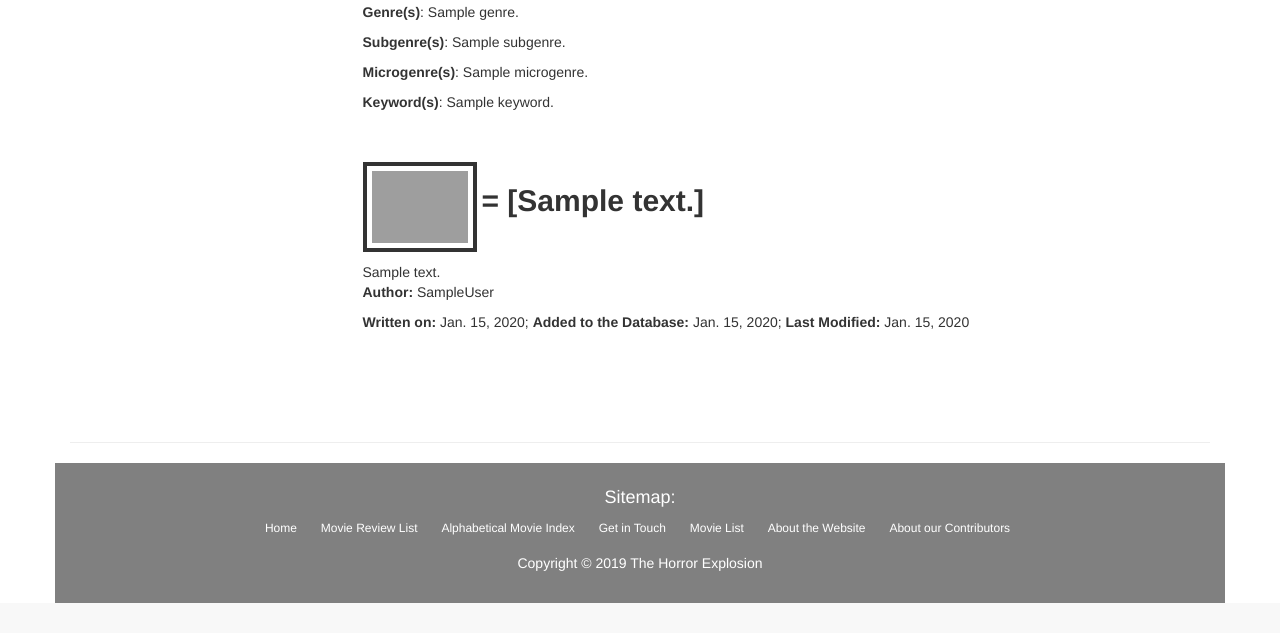
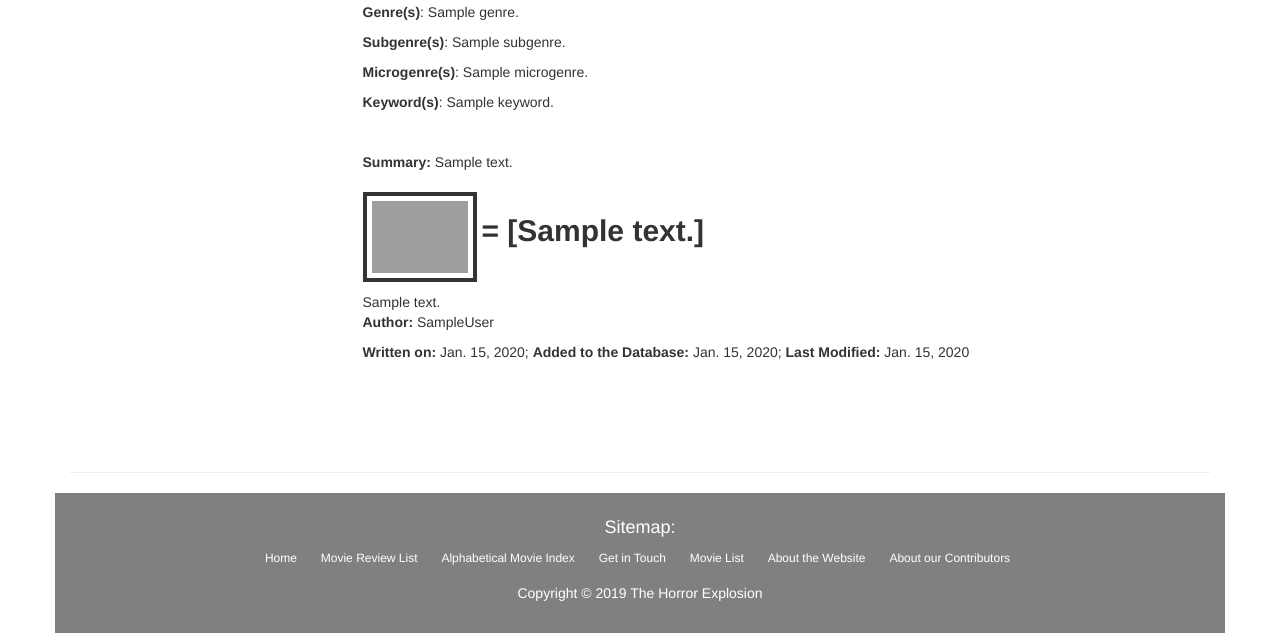
Before and after one commit to UrbanBogger/horrorexplosion, a Django app: template reviews/templates/reviews/televisionseasonreview_detail.html in a window 1280 px wide. Shown: the part 481-1114 px from the top of the page. Before the commit the page ends 1084 px from the top, so only its background shows below. Run offline with Django 3.2, Linux system fonts and the light colour scheme; tables that the repository leaves empty hold one stand-in row (values such as "Sample post"); the template is opened without the code that fills it: values that come from a table or form of the project are taken from there, most other values are stand-ins (such as "Sample title", 1, 10 or a date in 2020); grey boxes marked "Sample" are stand-in pictures; some libraries are stand-ins or nearby versions; grey boxes are pictures that could not be loaded.

Commit message:
Have added the 'Summary' to the TV season and episode review pages

```diff
--- a/reviews/templates/reviews/televisionepisodereview_detail.html
+++ b/reviews/templates/reviews/televisionepisodereview_detail.html
@@ -10,6 +10,9 @@
 
 {% block main_content %}
 {% include "tv_episode_review_header.html" with televisionepisode=televisionepisodereview.reviewed_tv_episode %}
+{% if televisionepisodereview.mov_review_page_description %}
+<p><strong>Summary: </strong>{{ televisionepisodereview.mov_review_page_description }}</p>
+{% endif %}
 {% load static %}
 <img id="star-rating-review" src="{% static '' %}{{ televisionepisodereview.grade.grade_depiction }}" alt="{{ televisionepisodereview.grade.grade_numerical }} stars" height="125" width="125"/><span style="font-size:30px"><strong>= [{{ televisionepisodereview.grade.grade_description }}]</strong></span>
 <div id="review_body">{{ tvepisode_review|safe }}</div>
--- a/reviews/templates/reviews/televisionseasonreview_detail.html
+++ b/reviews/templates/reviews/televisionseasonreview_detail.html
@@ -10,6 +10,9 @@
 
 {% block main_content %}
 {% include "tv_season_review_header.html" with televisionseason=televisionseasonreview.reviewed_tv_season %}
+{% if televisionseasonreview.mov_review_page_description %}
+<p><strong>Summary: </strong>{{ televisionseasonreview.mov_review_page_description }}</p>
+{% endif %}
 {% load static %}
 <img id="star-rating-review" src="{% static '' %}{{ televisionseasonreview.grade.grade_depiction }}" alt="{{ televisionseasonreview.grade.grade_numerical }} stars" height="125" width="125"/><span style="font-size:30px"><strong>= [{{ televisionseasonreview.grade.grade_description }}]</strong></span>
 <div id="review_body">{{ tvseason_review|safe }}</div>
```
